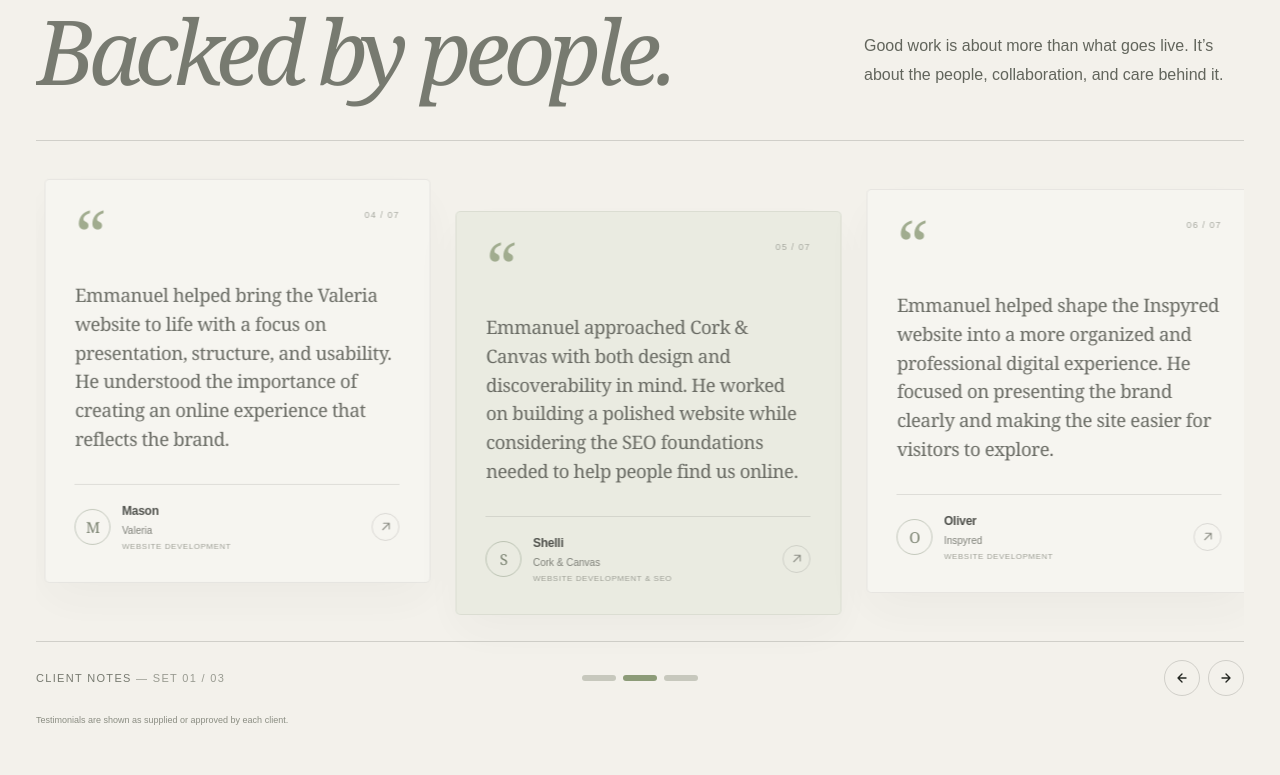
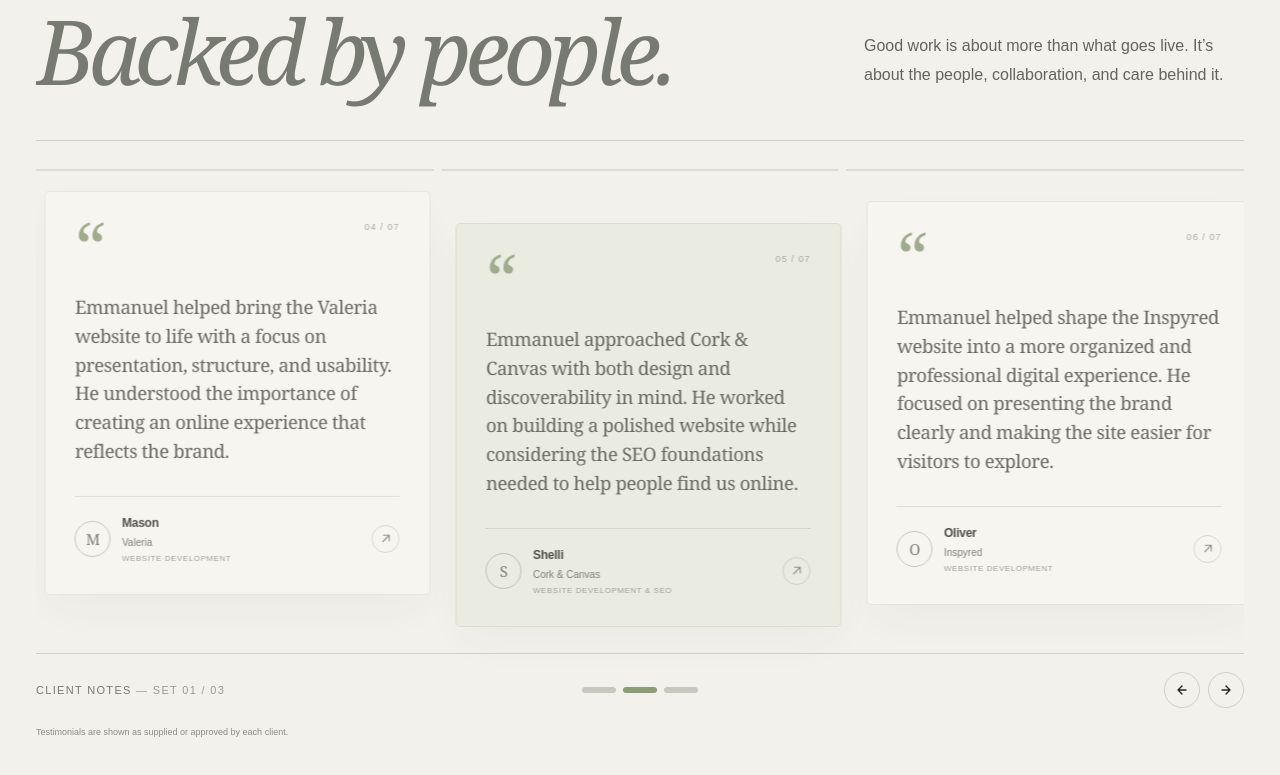
Before and after one commit to Abillsflow/emmanueladeyemiabills, a Next.js app: page / in a window 1280 px wide. Shown: the part 7457-8232 px from the top of the page. Built offline with nearby package versions, Linux system fonts and the light colour scheme.

Commit message:
Add smooth scroll-triggered testimonial timeline

```diff
--- a/src/app/globals.css
+++ b/src/app/globals.css
@@ -1190,3 +1190,51 @@ a { color: inherit; text-decoration: none; }
   .credibility-label { max-width:130px; font-size:10px; line-height:1.5; }
   .credibility-index { top:24px; right:8px; }
 }
+
+
+/* Scroll-gated testimonial timeline: each segment advances with its review set */
+.testimonial-timeline {
+  display:flex;
+  align-items:center;
+  gap:7px;
+  width:100%;
+  margin:28px 0 -18px;
+  padding:0;
+}
+.testimonial-timeline-segment {
+  position:relative;
+  display:block;
+  flex:1 1 0;
+  height:2px;
+  overflow:hidden;
+  border-radius:99px;
+  background:rgba(108,116,96,.17);
+}
+.testimonial-timeline-fill {
+  position:absolute;
+  inset:0;
+  display:block;
+  transform:scaleX(0);
+  transform-origin:left center;
+  background:#8a9879;
+}
+.testimonial-timeline-segment.is-complete .testimonial-timeline-fill { transform:scaleX(1); }
+.testimonial-timeline-segment.is-current .testimonial-timeline-fill { transform:scaleX(0); }
+.testimonials-section.is-in-view:not(.is-paused) .testimonial-timeline-segment.is-current .testimonial-timeline-fill {
+  animation:testimonial-timeline-draw 6.2s linear forwards;
+}
+.testimonials-section.is-paused .testimonial-timeline-segment.is-current .testimonial-timeline-fill,
+.testimonials-section:not(.is-in-view) .testimonial-timeline-segment.is-current .testimonial-timeline-fill {
+  animation-play-state:paused;
+}
+@keyframes testimonial-timeline-draw {
+  from { transform:scaleX(0); }
+  to { transform:scaleX(1); }
+}
+@media(max-width:680px) {
+  .testimonial-timeline { gap:5px; margin:22px 0 -16px; }
+  .testimonial-timeline-segment { height:2px; }
+}
+@media(prefers-reduced-motion:reduce) {
+  .testimonials-section.is-in-view .testimonial-timeline-segment.is-current .testimonial-timeline-fill { animation:none; transform:scaleX(1); }
+}
```
